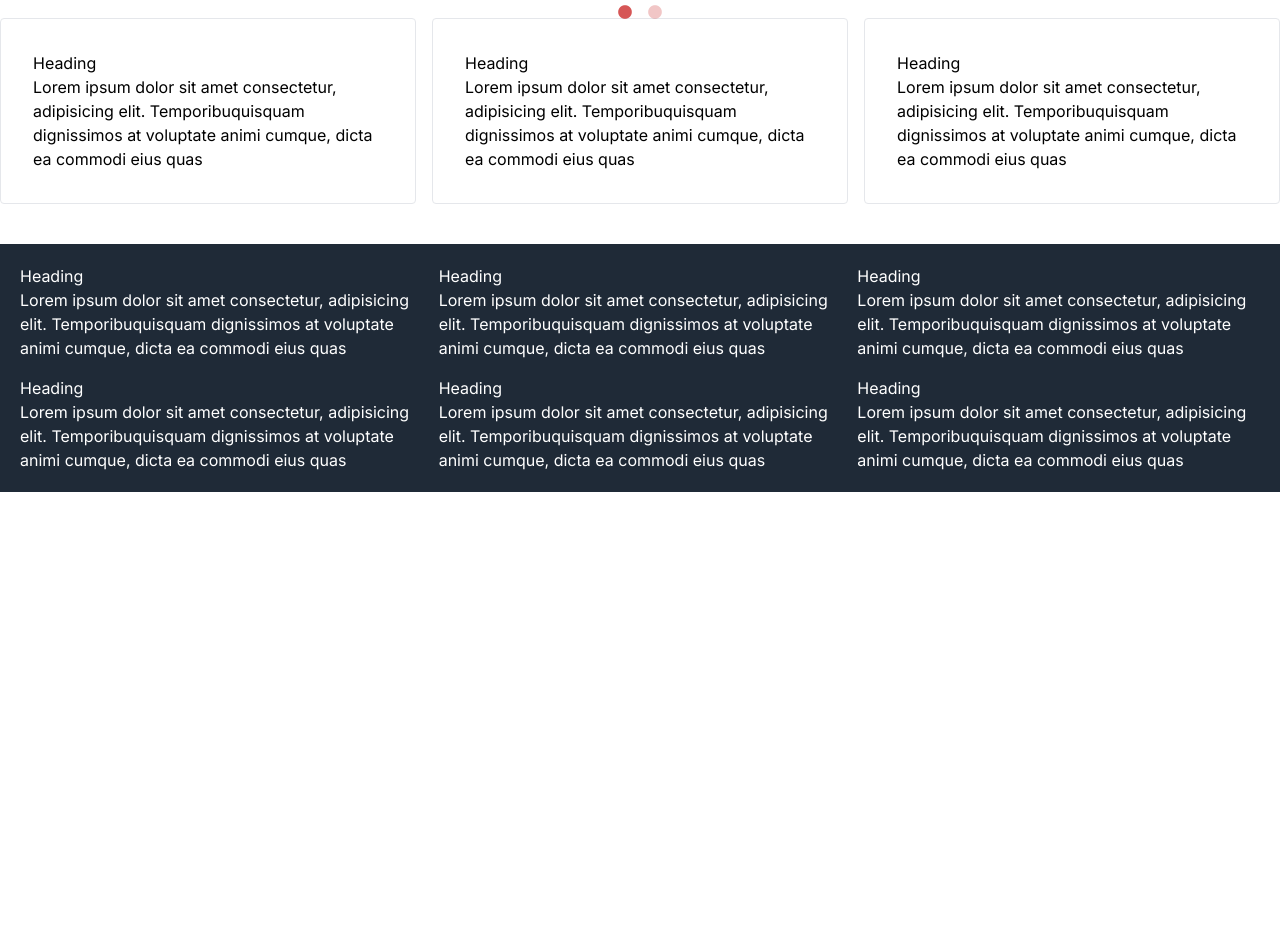
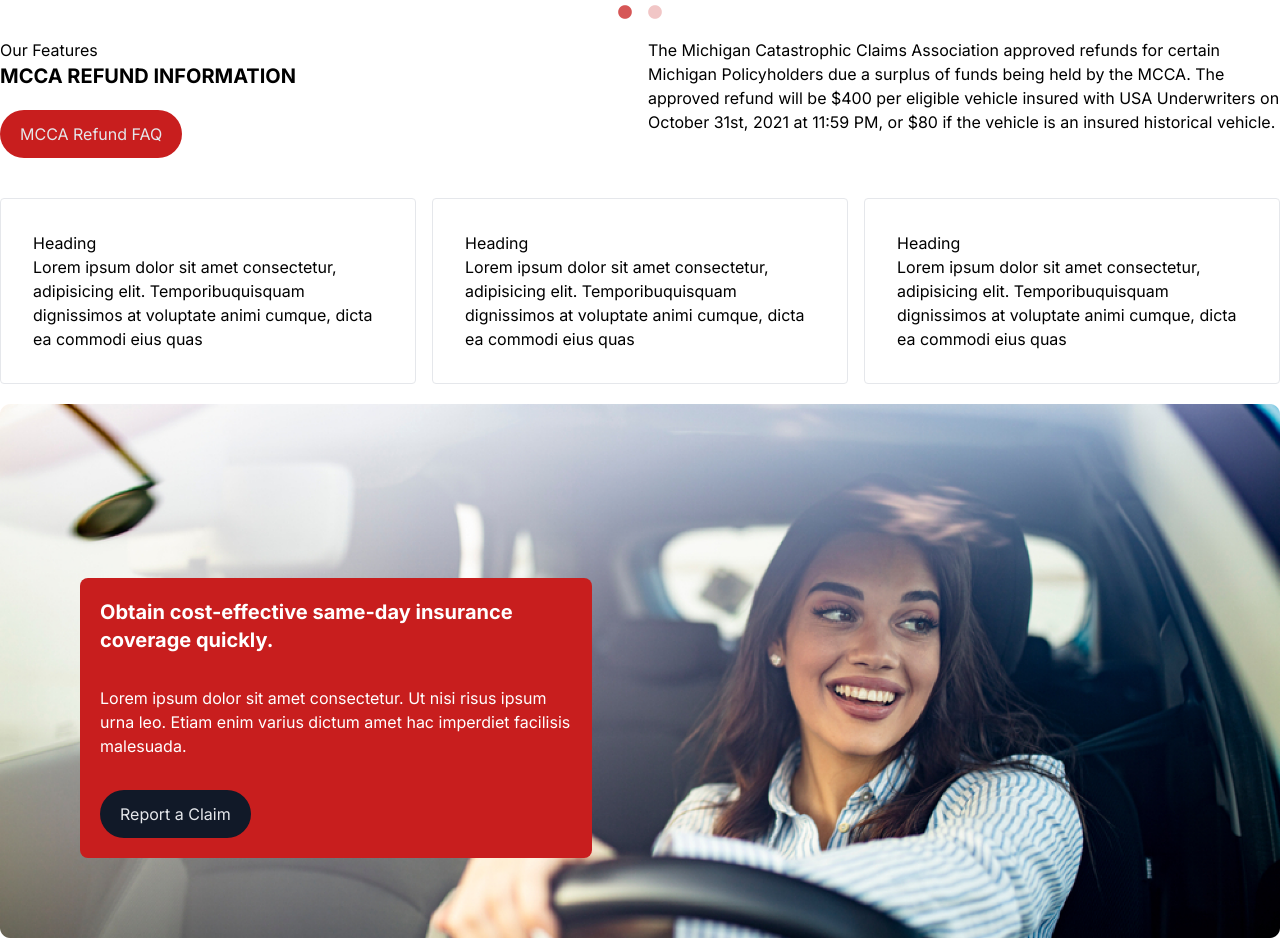
Before and after one commit to MatrixGlitch-Hridoy/Daniyal-Frontend, a Next.js app: page / in a window 1280 px wide. Shown: the part 595-1535 px from the top of the page. Before the commit the page ends 1087 px from the top, so only its background shows below. Built offline with nearby package versions, Linux system fonts and the light colour scheme.

Commit message:
feat[ui]:[home-page]our features section done

```diff
--- a/src/app/page.js
+++ b/src/app/page.js
@@ -1,4 +1,6 @@
+import BottomBanner from "@/components/Bottom-Banner";
 import Card from "@/components/Card";
+import Feature from "@/components/Feature";
 import Footer from "@/components/Footer";
 import Hero from "@/components/Hero";
 
@@ -6,7 +8,9 @@ export default function Home() {
   return (
     <main className="p-3 md:p-0">
       <Hero />
+      <Feature />
       <Card />
+      <BottomBanner />
       <Footer />
     </main>
   );
--- /dev/null
+++ b/src/components/Bottom-Banner.jsx
@@ -0,0 +1,33 @@
+"use client";
+
+import Image from "next/image";
+import bottomBanner from "/public/Rectangle.png";
+import Button from "./Button";
+
+const BottomBanner = () => {
+  return (
+    <div className="relative">
+      <Image
+        src={bottomBanner}
+        alt="bottom-banner"
+        className="object-cover hidden md:block"
+      />
+
+      {/* Card div */}
+      <div className="block md:absolute left-20 right-5 bottom-20  bg-primary rounded-lg p-5 space-y-8 text-white md:w-2/5">
+        <h1 className="text-xl font-bold">
+          Obtain cost-effective same-day insurance coverage quickly.
+        </h1>
+        <p>
+          Lorem ipsum dolor sit amet consectetur. Ut nisi risus ipsum urna leo.
+          Etiam enim varius dictum amet hac imperdiet facilisis malesuada.
+        </p>
+        <Button className="bg-secondary text-grey px-5 py-3 rounded-full">
+          Report a Claim
+        </Button>
+      </div>
+    </div>
+  );
+};
+
+export default BottomBanner;
--- /dev/null
+++ b/src/components/Feature.jsx
@@ -0,0 +1,34 @@
+"use client";
+
+import Button from "./Button";
+
+const Feature = () => {
+  return (
+    <div className="grid md:grid-cols-2 gap-4 my-10">
+      <div className="space-y-5 ">
+        <div>
+          <p className="text-center md:text-left">Our Features</p>
+          <h1 className="text-xl font-bold text-center md:text-left">
+            MCCA REFUND INFORMATION
+          </h1>
+        </div>
+        <div className="flex justify-center items-center md:justify-start">
+          <Button className="bg-primary text-grey px-5 py-3 rounded-full w-full md:w-fit">
+            MCCA Refund FAQ
+          </Button>
+        </div>
+      </div>
+      <div>
+        <p>
+          The Michigan Catastrophic Claims Association approved refunds for
+          certain Michigan Policyholders due a surplus of funds being held by
+          the MCCA. The approved refund will be $400 per eligible vehicle
+          insured with USA Underwriters on October 31st, 2021 at 11:59 PM, or
+          $80 if the vehicle is an insured historical vehicle.
+        </p>
+      </div>
+    </div>
+  );
+};
+
+export default Feature;
```
Also changed, not shown: public/Rectangle.png (added), public/bottom-banner.png (added), src/app/globals.css (line endings or trailing spaces).
